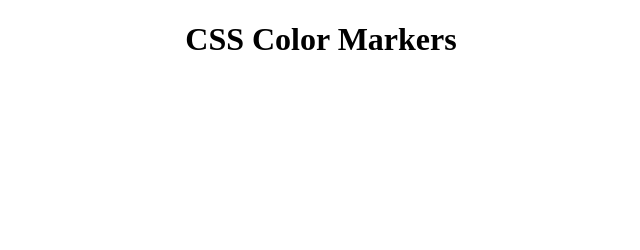
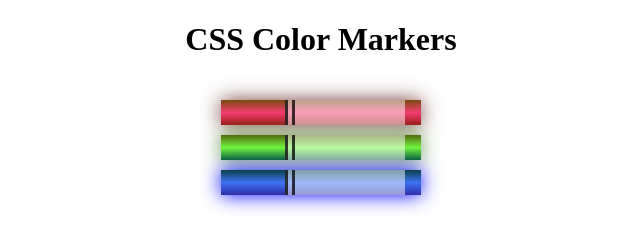
Before and after one commit to PavelBokun/projectcss, a plain HTML site: page index.html in a window 1280 px wide. Shown: the whole page, without its empty margins (319-959 px from the left). Drawn offline with Linux system fonts and the light colour scheme.

Commit message:
colorcss

```diff
--- a/index.html
+++ b/index.html
@@ -12,12 +12,18 @@
 <body>
     <h1>CSS Color Markers</h1>
     <div class="container">
-        <div class="marker one">
-        </div>
-        <div class="marker two">
-        </div>
-        <div class="marker three">
-        </div>
+      <div class="marker red">
+        <div class="cap"></div>
+        <div class="sleeve"></div>
+      </div>
+      <div class="marker green">
+        <div class="cap"></div>
+        <div class="sleeve"></div>
+      </div>
+      <div class="marker blue">
+        <div class="cap"></div>
+        <div class="sleeve"></div>
+      </div>
     </div>
 </body>
 </html>
--- a/styles.css
+++ b/styles.css
@@ -13,27 +13,32 @@ h1 {
   margin: 10px auto;
 }
 
-.red {
-  background-color: rgb(255, 0, 0);
-}
-h1 {
-  text-align: center;
+.cap {
+  width: 60px;
+  height: 25px;
 }
 
-.container {
-  background-color: rgb(255, 255, 255);
-  padding: 10px 0;
+.sleeve {
+  width: 110px;
+  height: 25px;
+  background-color: rgba(255, 255, 255, 0.5);
+  border-left: 10px double rgba(0, 0, 0, 0.75);
 }
 
-.marker {
-  width: 200px;
-  height: 25px;
-  margin: 10px auto;
+.cap, .sleeve {
+  display: inline-block;
 }
 
 .red {
-  background-color: rgb(255, 0, 0);
+  background: linear-gradient(rgb(122, 74, 14), rgb(245, 62, 113), rgb(162, 27, 27));
+  box-shadow: 0 0 20px 0 rgba(83, 14, 14, 0.8);
+}
+
+.green {
+  background: linear-gradient(#55680D, #71F53E, #116C31);
+  box-shadow: 0 0 20px 0 #3B7E20CC;
 }
 .blue {
-  background-color: rgb(0, 0, 0);
+  background: linear-gradient(hsl(186, 76%, 16%), hsl(223, 90%, 60%), hsl(240, 56%, 42%));
+  box-shadow: 0 0 20px 0 blue;
 }
```
